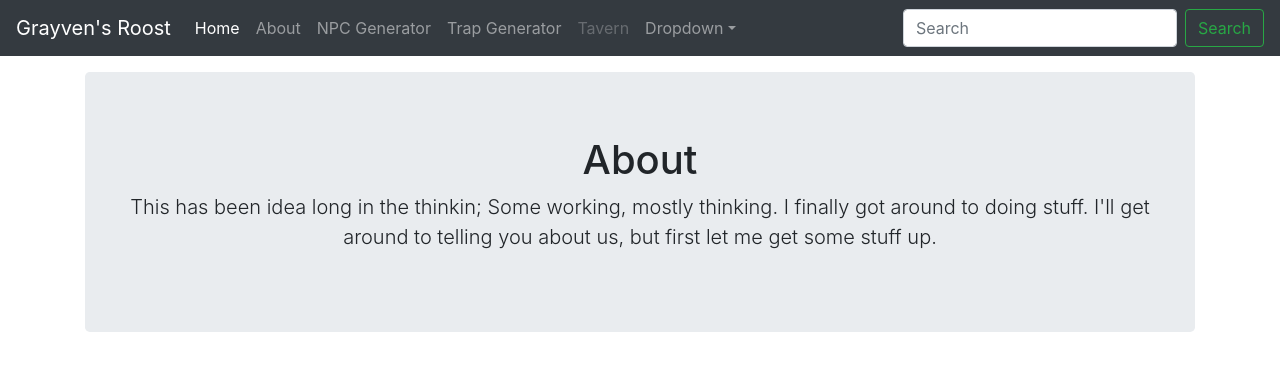
After one commit to neoproxy/roost, a Python web app: template templates/about.html in a window 1280 px wide. The commit adds this page. Shown: the top 371 px of the page. Run offline with Jinja, Linux system fonts and the light colour scheme; the template is opened without the code that fills it, so the values that code supplies are empty; some libraries are stand-ins or nearby versions.

Commit message:
add about, trap, tavern, and npc html files

```diff
--- /dev/null
+++ b/templates/about.html
@@ -0,0 +1,8 @@
+{% extends 'layout.html' %}
+
+{% block body %}
+<div class="jumbotron text-center">
+    <h1>About</h1>
+    <p class="lead">This has been idea long in the thinkin; Some working, mostly thinking. I finally got around to doing stuff. I'll get around to telling you about us, but first let me get some stuff up.</p>
+</div>
+{% endblock %}
--- a/templates/home.html
+++ b/templates/home.html
@@ -1,5 +1,8 @@
 {% extends 'layout.html' %}
 
 {% block body %}
-  HOME
+<div class="jumbotron text-center">
+    <h1>Welcome to Grayven's Roost</h1>
+    <p class="lead">This roost was built with magic kept in flasks. Careful, there may be snakes.</p>
+</div>
 {% endblock %}
--- a/templates/includes/_navbar.html
+++ b/templates/includes/_navbar.html
@@ -16,7 +16,10 @@
             <a class="nav-link" href="/npc">NPC Generator</a>
           </li>
           <li class="nav-item">
-            <a class="nav-link disabled" href="/trap">Trap Generator</a>
+            <a class="nav-link" href="/traps">Trap Generator</a>
+          </li>
+          <li class="nav-item">
+            <a class="nav-link disabled" href="/tavern">Tavern</a>
           </li>
           <li class="nav-item dropdown">
             <a class="nav-link dropdown-toggle" href="https://example.com" id="dropdown01" data-toggle="dropdown" aria-haspopup="true" aria-expanded="false">Dropdown</a>
--- a/templates/layout.html
+++ b/templates/layout.html
@@ -7,7 +7,12 @@
   <head>
   <body>
     {% include 'includes/_navbar.html' %}
-    {% block body %}{% endblock %}
+    <br>
+    <br>
+    <br>
+    <div class="container">
+      {% block body %}{% endblock %}
+    </div>
 
     <script src="https://stackpath.bootstrapcdn.com/bootstrap/4.1.3/js/bootstrap.min.js"><script>
   </body>
```
Also changed, not shown: templates/npc.html (added, +8 -0 lines), templates/tavern.html (added, +8 -0 lines), templates/traps.html (added, +8 -0 lines).
